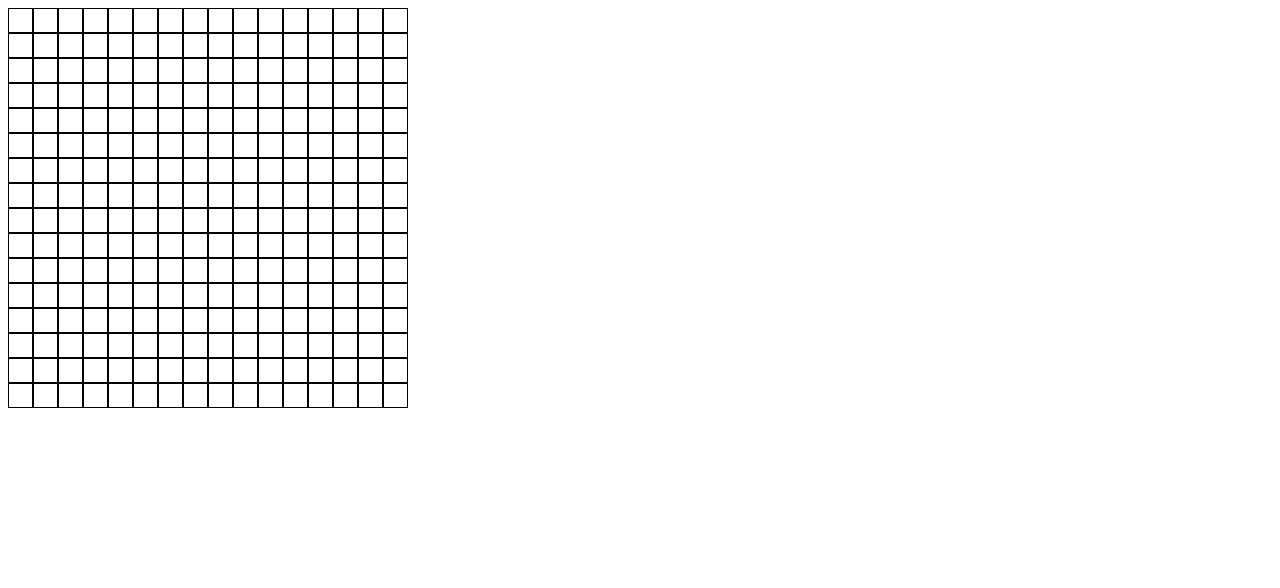
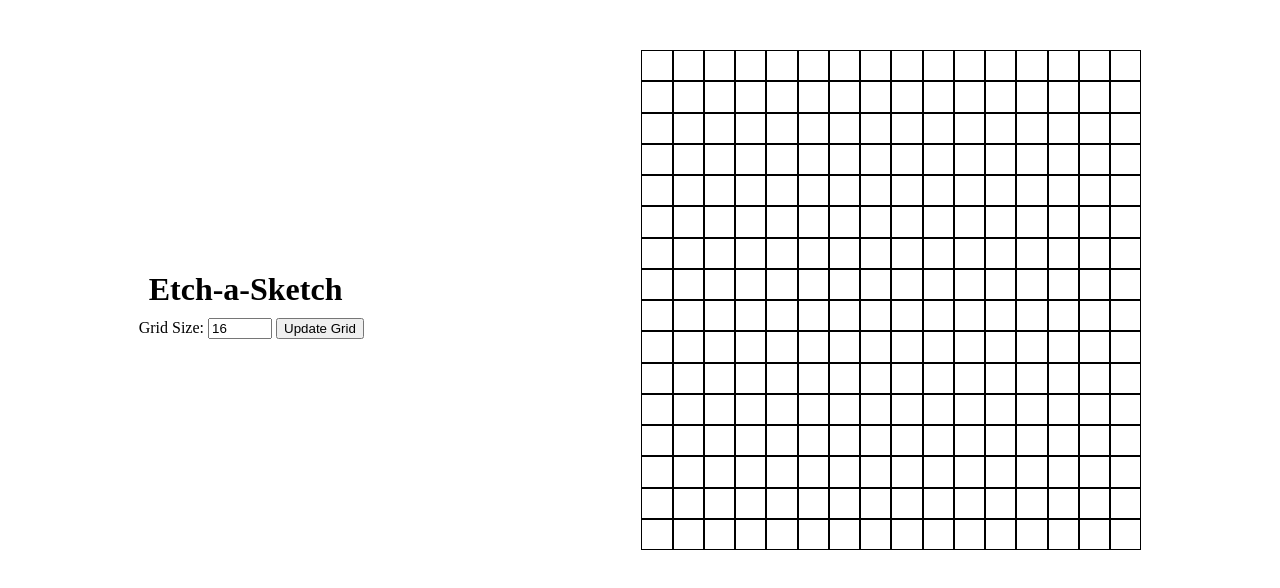
Before and after one commit to josecastroo/odin-etch-a-sketch, a plain HTML site: page index.html in a window 1280 px wide. Drawn offline with Linux system fonts and the light colour scheme.

Commit message:
Finish the base project
The grid was improve and some styles were added, in absence of the additional challenges.

```diff
--- a/index.html
+++ b/index.html
@@ -9,6 +9,15 @@
 </head>
 <body>
     <div id="main-container">
+        <div>
+            <h1>Etch-a-Sketch</h1>
+            <div>
+                <label for="grid-size-input">Grid Size:</label>
+                <input type="number" id="grid-size-input" value="16" min="16" max="100">
+                <button id="update-button">Update Grid</button>
+            </div>
+        </div>
+
         <div id="divs-container">
 
         </div>
--- a/main.js
+++ b/main.js
@@ -1,11 +1,48 @@
 const gridContainer = document.querySelector("#divs-container");
-for (let i = 0; i < 256; i++) {
-    let div = document.createElement("div");
-    div.classList.add("item");
+
+for (let i = 0; i < 16 * 16; i++) {
+    var div = document.createElement("div");
+    //div.classList.add("item");
+
+    div.style.height = "calc(500px / 16)";
+    div.style.width = "calc(500px / 16)";
+    div.style.border = "1px solid black";
+    div.style.boxSizing = "border-box";
+
+    div.addEventListener("mouseover", function() {
+        this.style.backgroundColor = "black";
+    });
+
     gridContainer.appendChild(div);
 }
 
 gridContainer.style.display = "flex";
 gridContainer.style.flexWrap = "wrap";
-gridContainer.style.height = "400px";
-gridContainer.style.width = "400px";
+gridContainer.style.height = "500px";
+gridContainer.style.width = "500px";
+
+const updateButton = document.querySelector("#update-button");
+updateButton.addEventListener("click", updateGridValue);
+
+function updateGridValue () {
+    var size = document.querySelector("#grid-size-input").value;
+
+    while (gridContainer.firstChild) {
+        gridContainer.removeChild(gridContainer.firstChild);
+    }
+
+    for (let i = 0; i < size * size; i++) {
+        var div = document.createElement("div");
+
+        div.style.height = `calc(500px / ${size})`;
+        div.style.width = `calc(500px / ${size})`;
+        div.style.border = "1px solid black";
+        div.style.boxSizing = "border-box";
+
+        div.addEventListener("mouseover", function() {
+            this.style.backgroundColor = "black";
+        });
+
+        gridContainer.appendChild(div);
+    }
+}
--- a/style.css
+++ b/style.css
@@ -1,11 +1,16 @@
-.item {
-    height: calc(400px / 16);
-    width: calc(400px / 16);
-    border: 1px solid black;
-    box-sizing: border-box;
-    flex: none;
+body {
+    margin: 0;
+    padding: 0;
 }
 
-.item:hover {
-    background-color: aquamarine;
+#main-container {
+    display: flex;
+    justify-content: space-around;
+    align-items: center;
+    margin-top: 50px;
+
 }
+
+h1 {
+    margin: 10px;
+}
```
